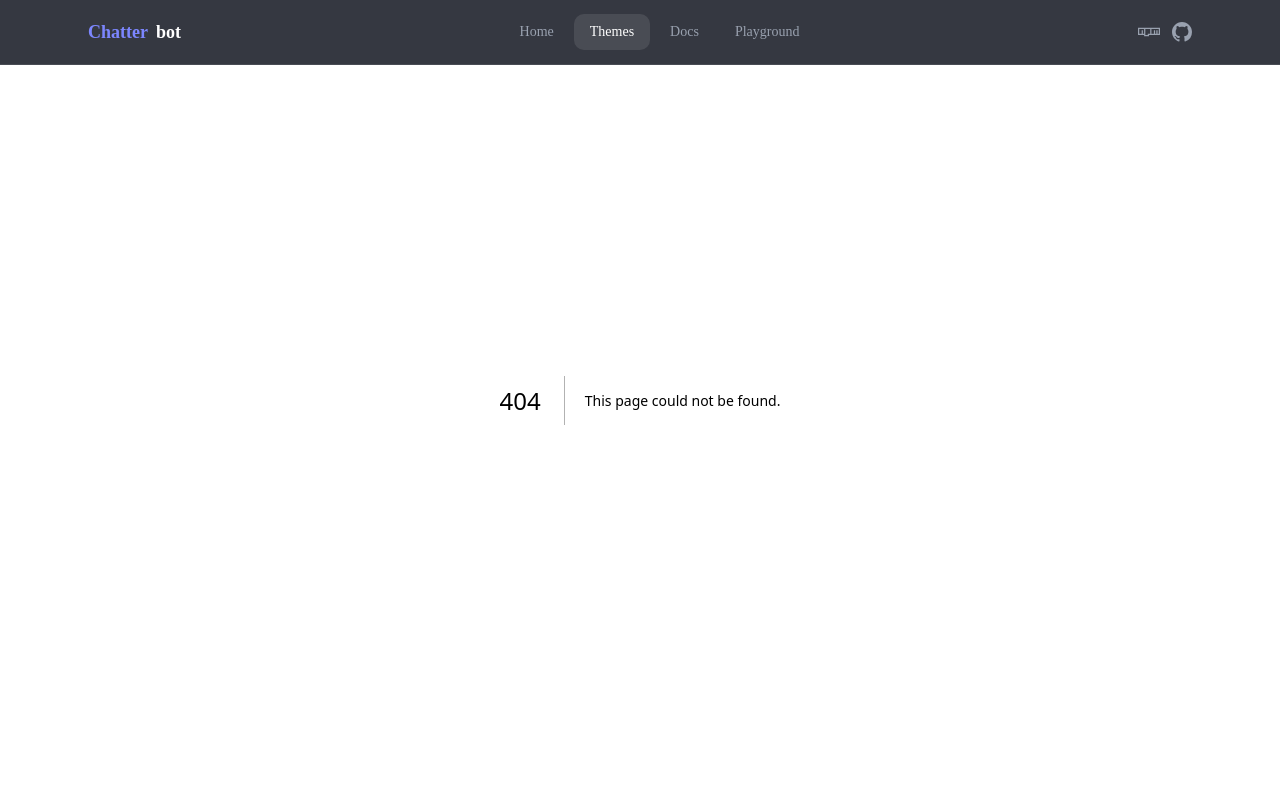
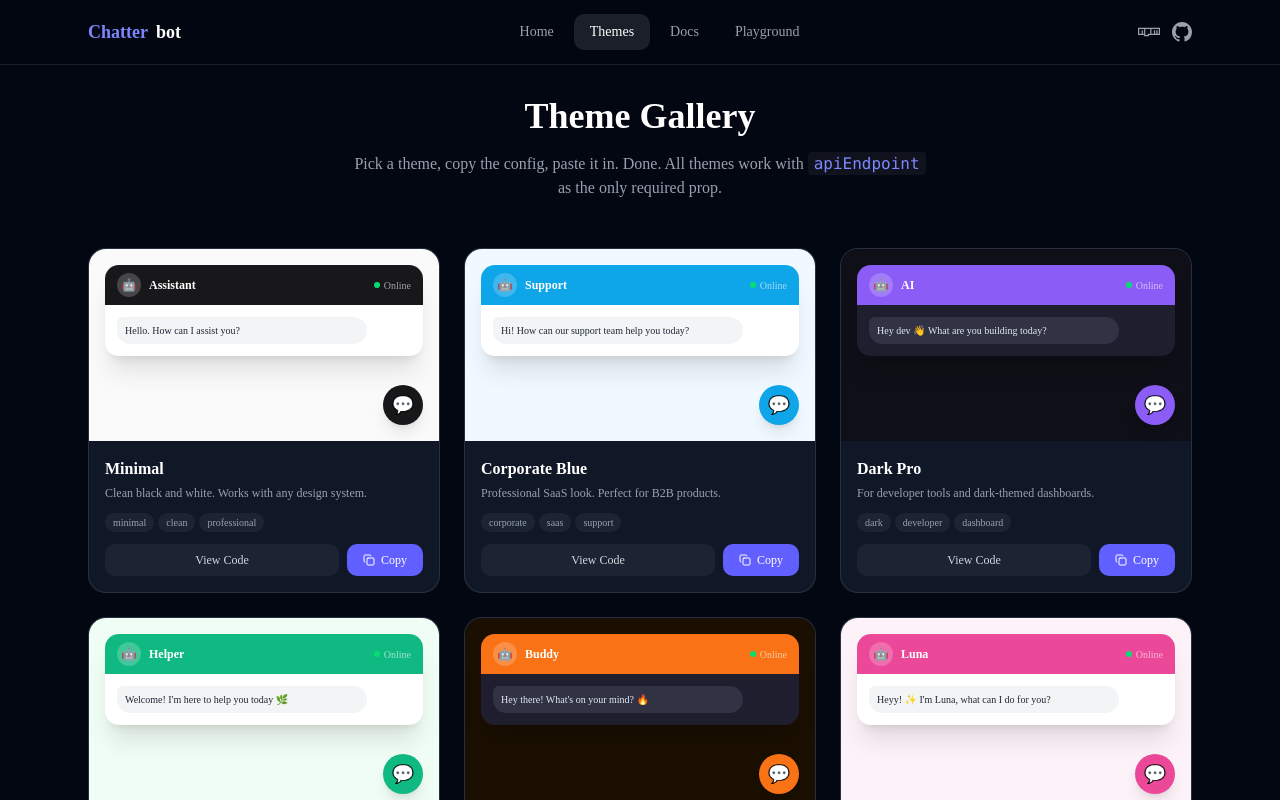
Before and after one commit to pratham27-pro/reusable-chatbot, a Next.js app in the folder chatbot-site/: page /themes in a window 1280 px wide. Before the commit this address had no page. Shown: the top 800 px of the page. Built offline with nearby package versions, Linux system fonts and the light colour scheme.

Commit message:
themes added

```diff
--- /dev/null
+++ b/chatbot-site/app/themes/page.tsx
@@ -0,0 +1,25 @@
+import { ThemeCard } from "@/components/themes/ThemeCard";
+import { themes } from "@/lib/themes";
+
+export default function ThemesPage() {
+  return (
+    <div className="pt-24 max-w-6xl mx-auto px-6 py-16">
+      <div className="text-center mb-12">
+        <h1 className="text-4xl font-bold text-white mb-4">Theme Gallery</h1>
+        <p className="text-gray-400 max-w-xl mx-auto">
+          Pick a theme, copy the config, paste it in. Done. All themes work with{" "}
+          <code className="text-indigo-400 bg-white/5 px-1.5 py-0.5 rounded">
+            apiEndpoint
+          </code>{" "}
+          as the only required prop.
+        </p>
+      </div>
+
+      <div className="grid grid-cols-1 md:grid-cols-2 lg:grid-cols-3 gap-6">
+        {themes.map((theme) => (
+          <ThemeCard key={theme.id} theme={theme} />
+        ))}
+      </div>
+    </div>
+  );
+}
--- /dev/null
+++ b/chatbot-site/components/themes/ThemeCard.tsx
@@ -0,0 +1,128 @@
+"use client";
+import type { Theme } from "@/lib/themes";
+import { Check, Copy } from "lucide-react";
+import { useState } from "react";
+
+function generateCode(theme: Theme): string {
+  const { props } = theme;
+  return `<ChatBot
+  apiEndpoint="https://your-rag-server.com"
+  botName="${props.botName}"
+  buttonColor="${props.buttonColor}"
+  theme="${props.theme}"
+  welcomeMessage="${props.welcomeMessage}"
+  systemPrompt="${props.systemPrompt}"
+/>`;
+}
+
+export function ThemeCard({ theme }: { theme: Theme }) {
+  const [copied, setCopied] = useState(false);
+  const [showCode, setShowCode] = useState(false);
+  const code = generateCode(theme);
+
+  const copy = () => {
+    navigator.clipboard.writeText(code);
+    setCopied(true);
+    setTimeout(() => setCopied(false), 2000);
+  };
+
+  return (
+    <div className="rounded-2xl border border-white/10 overflow-hidden bg-gray-900 flex flex-col">
+      {/* Preview area */}
+      <div
+        className="h-48 relative flex items-end justify-end p-4"
+        style={{ backgroundColor: theme.previewBg }}
+      >
+        {/* Mock chat window snippet */}
+        <div
+          className="absolute left-4 top-4 right-4 rounded-xl overflow-hidden shadow-xl"
+          style={{
+            backgroundColor:
+              theme.props.theme === "dark" ? "#1e1e2e" : "#ffffff",
+          }}
+        >
+          {/* Mock header */}
+          <div
+            className="px-3 py-2 flex items-center gap-2"
+            style={{ backgroundColor: theme.props.buttonColor }}
+          >
+            <div className="w-6 h-6 rounded-full bg-white/20 flex items-center justify-center text-white text-xs">
+              🤖
+            </div>
+            <span className="text-white text-xs font-semibold">
+              {theme.props.botName}
+            </span>
+            <span className="ml-auto text-white/60 text-[10px] flex items-center gap-1">
+              <span className="w-1.5 h-1.5 rounded-full bg-green-400 inline-block" />{" "}
+              Online
+            </span>
+          </div>
+          {/* Mock message */}
+          <div className="p-3">
+            <div
+              className="text-[10px] px-2 py-1.5 rounded-xl rounded-tl-sm max-w-[85%]"
+              style={{
+                backgroundColor:
+                  theme.props.theme === "dark" ? "#313244" : "#f3f4f6",
+                color: theme.props.theme === "dark" ? "#e2e8f0" : "#1f2937",
+              }}
+            >
+              {theme.props.welcomeMessage}
+            </div>
+          </div>
+        </div>
+
+        {/* Mock FAB */}
+        <div
+          className="w-10 h-10 rounded-full flex items-center justify-center shadow-lg text-white text-lg"
+          style={{ backgroundColor: theme.props.buttonColor }}
+        >
+          💬
+        </div>
+      </div>
+
+      {/* Info area */}
+      <div className="p-4 flex flex-col gap-3 flex-1">
+        <div>
+          <h3 className="font-semibold text-white">{theme.name}</h3>
+          <p className="text-xs text-gray-400 mt-1">{theme.description}</p>
+        </div>
+
+        <div className="flex flex-wrap gap-1">
+          {theme.tags.map((tag) => (
+            <span
+              key={tag}
+              className="px-2 py-0.5 bg-white/5 rounded-full text-[10px] text-gray-400"
+            >
+              {tag}
+            </span>
+          ))}
+        </div>
+
+        {/* Code block */}
+        {showCode && (
+          <pre className="text-[11px] bg-gray-950 rounded-lg p-3 overflow-x-auto text-indigo-300 font-mono leading-relaxed">
+            {code}
+          </pre>
+        )}
+
+        {/* Actions */}
+        <div className="flex gap-2 mt-auto">
+          <button
+            onClick={() => setShowCode((s) => !s)}
+            className="flex-1 py-2 rounded-lg bg-white/5 hover:bg-white/10 text-gray-300 text-xs font-medium transition-colors"
+          >
+            {showCode ? "Hide Code" : "View Code"}
+          </button>
+          <button
+            onClick={copy}
+            className="flex items-center gap-1.5 px-4 py-2 rounded-lg bg-indigo-500 hover:bg-indigo-600 text-white text-xs font-medium transition-colors"
+          >
+            {copied ? <Check size={12} /> : <Copy size={12} />}
+            {copied ? "Copied!" : "Copy"}
+          </button>
+        </div>
+      </div>
+    </div>
+  );
+}
--- /dev/null
+++ b/chatbot-site/lib/themes.ts
@@ -0,0 +1,101 @@
+export interface Theme {
+  id: string;
+  name: string;
+  description: string;
+  props: {
+    botName: string;
+    buttonColor: string;
+    theme: "light" | "dark";
+    welcomeMessage: string;
+    systemPrompt: string;
+  };
+  tags: string[];
+  previewBg: string; // background color for the preview card
+}
+
+export const themes: Theme[] = [
+  {
+    id: "minimal",
+    name: "Minimal",
+    description: "Clean black and white. Works with any design system.",
+    props: {
+      botName: "Assistant",
+      buttonColor: "#18181b",
+      theme: "light",
+      welcomeMessage: "Hello. How can I assist you?",
+      systemPrompt: "You are a helpful, concise assistant.",
+    },
+    tags: ["minimal", "clean", "professional"],
+    previewBg: "#fafafa",
+  },
+  {
+    id: "corporate",
+    name: "Corporate Blue",
+    description: "Professional SaaS look. Perfect for B2B products.",
+    props: {
+      botName: "Support",
+      buttonColor: "#0ea5e9",
+      theme: "light",
+      welcomeMessage: "Hi! How can our support team help you today?",
+      systemPrompt: "You are a professional customer support assistant.",
+    },
+    tags: ["corporate", "saas", "support"],
+    previewBg: "#f0f9ff",
+  },
+  {
+    id: "dark-pro",
+    name: "Dark Pro",
+    description: "For developer tools and dark-themed dashboards.",
+    props: {
+      botName: "AI",
+      buttonColor: "#8b5cf6",
+      theme: "dark",
+      welcomeMessage: "Hey dev 👋 What are you building today?",
+      systemPrompt: "You are a helpful coding assistant.",
+    },
+    tags: ["dark", "developer", "dashboard"],
+    previewBg: "#0f0f17",
+  },
+  {
+    id: "green-nature",
+    name: "Green Nature",
+    description: "Calm and friendly. Great for health and wellness apps.",
+    props: {
+      botName: "Helper",
+      buttonColor: "#10b981",
+      theme: "light",
+      welcomeMessage: "Welcome! I'm here to help you today 🌿",
+      systemPrompt: "You are a warm and supportive assistant.",
+    },
+    tags: ["green", "health", "friendly"],
+    previewBg: "#f0fdf4",
+  },
+  {
+    id: "warm-sunset",
+    name: "Warm Sunset",
+    description: "Bold and energetic. Great for creative and lifestyle brands.",
+    props: {
+      botName: "Buddy",
+      buttonColor: "#f97316",
+      theme: "dark",
+      welcomeMessage: "Hey there! What's on your mind? 🔥",
+      systemPrompt: "You are a fun, energetic assistant.",
+    },
+    tags: ["warm", "creative", "lifestyle"],
+    previewBg: "#1a0f00",
+  },
+  {
+    id: "playful",
+    name: "Playful Pink",
+    description: "Fun and vibrant. Perfect for consumer apps and games.",
+    props: {
+      botName: "Luna",
+      buttonColor: "#ec4899",
+      theme: "light",
+      welcomeMessage: "Heyy! ✨ I'm Luna, what can I do for you?",
+      systemPrompt: "You are a fun, playful and friendly assistant.",
+    },
+    tags: ["playful", "fun", "consumer"],
+    previewBg: "#fdf2f8",
+  },
+];
```
